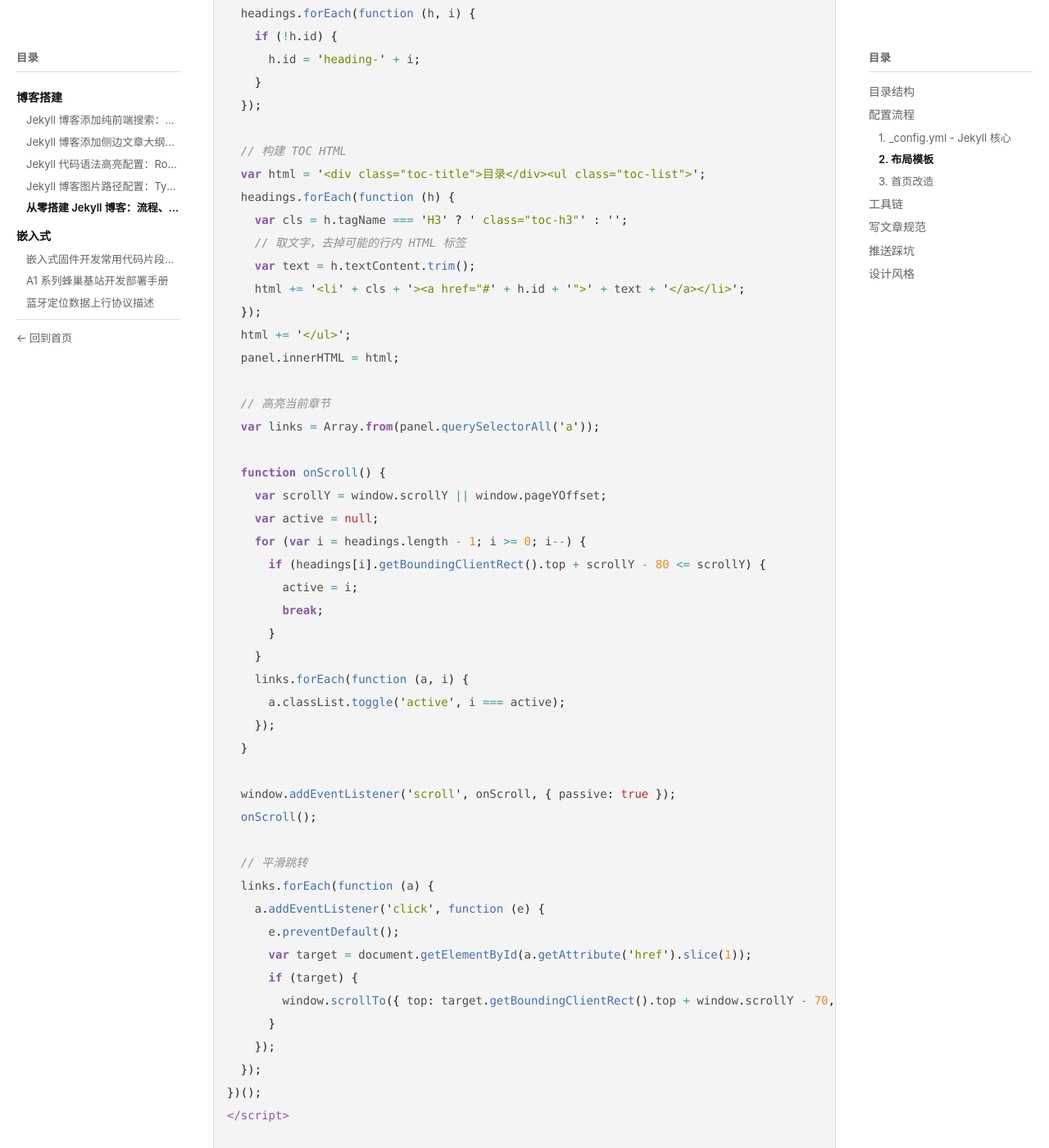
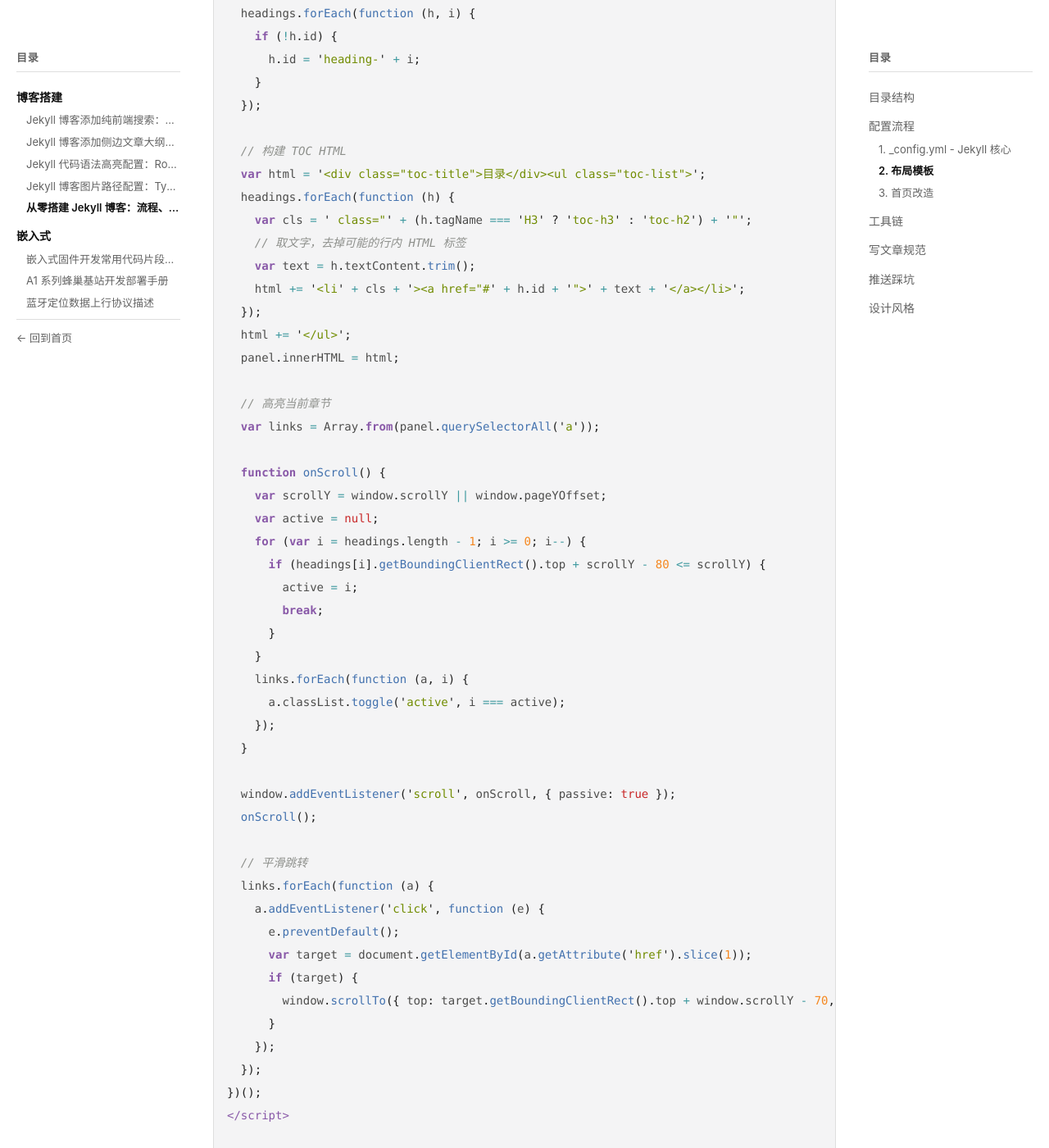
Before and after one commit to WuJaw/WuJaw.github.io, a Jekyll site: the page built from _posts/2026-05-27-博客000-jekyll-build.md, in a window 1280 px wide and 1400 px high, scrolled down 5106 px. Shown: the whole window at 82% size. Built offline with Jekyll 4.4.1, drawn with Linux system fonts in a browser that asks for light colours.

Commit message:
修复左右面板首项间距不一致：右侧大纲h2补齐toc-h2 class和10px padding-top

```diff
--- a/_layouts/default.html
+++ b/_layouts/default.html
@@ -481,12 +481,16 @@
     color: var(--ink);
   }
 
-  /* 站点目录 — h2 分类 */
+  /* h2 分类/大标题 — 首项间距一致 */
+  .toc-list .toc-h2 > a {
+    padding-top: 10px;
+  }
+
+  /* 站点目录 — h2 分类（额外加粗着色） */
   .site-nav .toc-h2 > a {
     color: var(--ink);
     font-weight: 600;
     font-size: var(--fs-small);
-    padding-top: 10px;
   }
 
   /* 站点目录/文章大纲 — h3 缩进 */
--- a/_layouts/post.html
+++ b/_layouts/post.html
@@ -33,7 +33,7 @@ layout: default
   // 构建 TOC HTML
   var html = '<div class="toc-title">目录</div><ul class="toc-list">';
   headings.forEach(function (h) {
-    var cls = h.tagName === 'H3' ? ' class="toc-h3"' : '';
+    var cls = ' class="' + (h.tagName === 'H3' ? 'toc-h3' : 'toc-h2') + '"';
     // 取文字，去掉可能的行内 HTML 标签
     var text = h.textContent.trim();
     html += '<li' + cls + '><a href="#' + h.id + '">' + text + '</a></li>';
```
